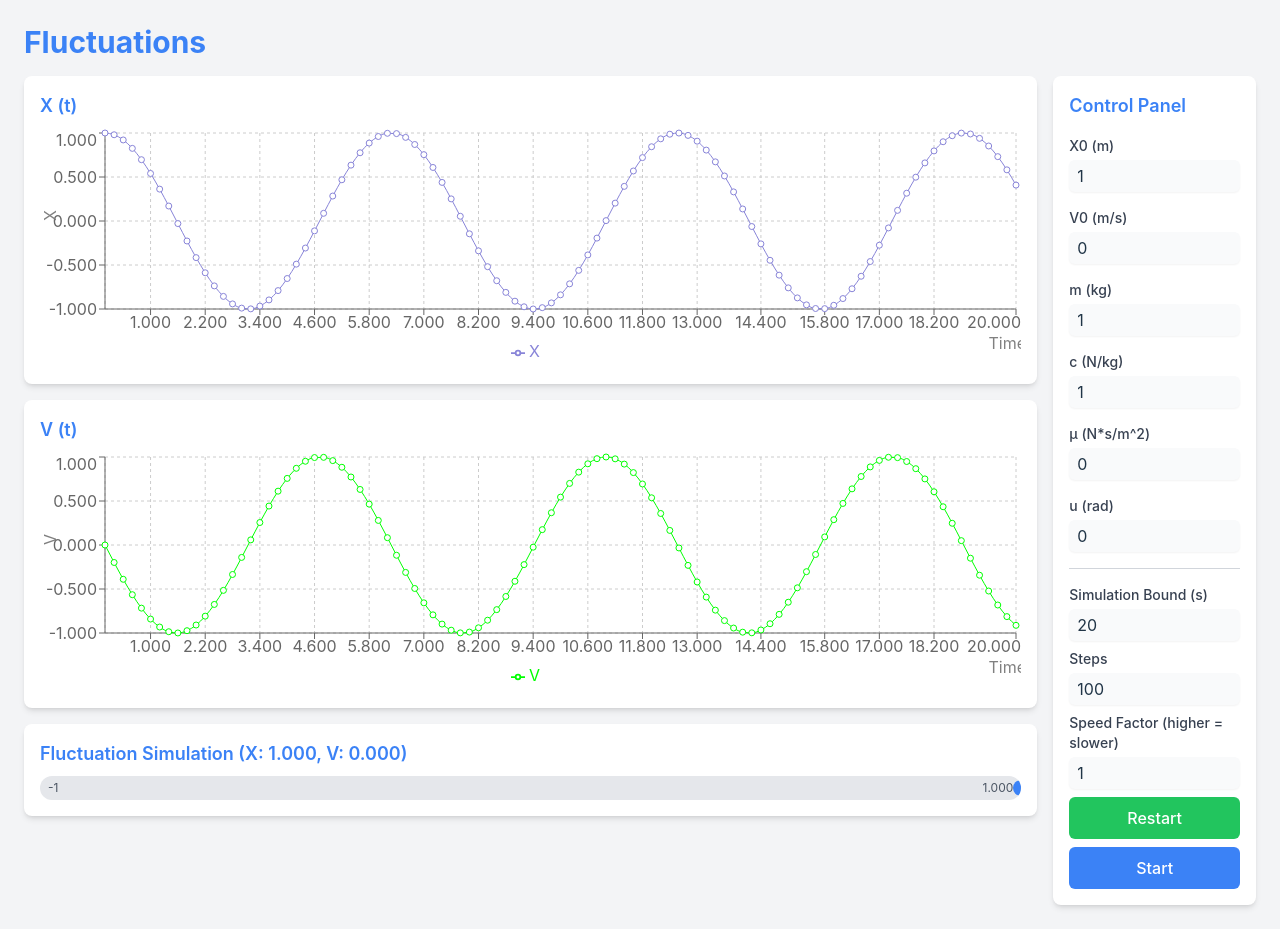
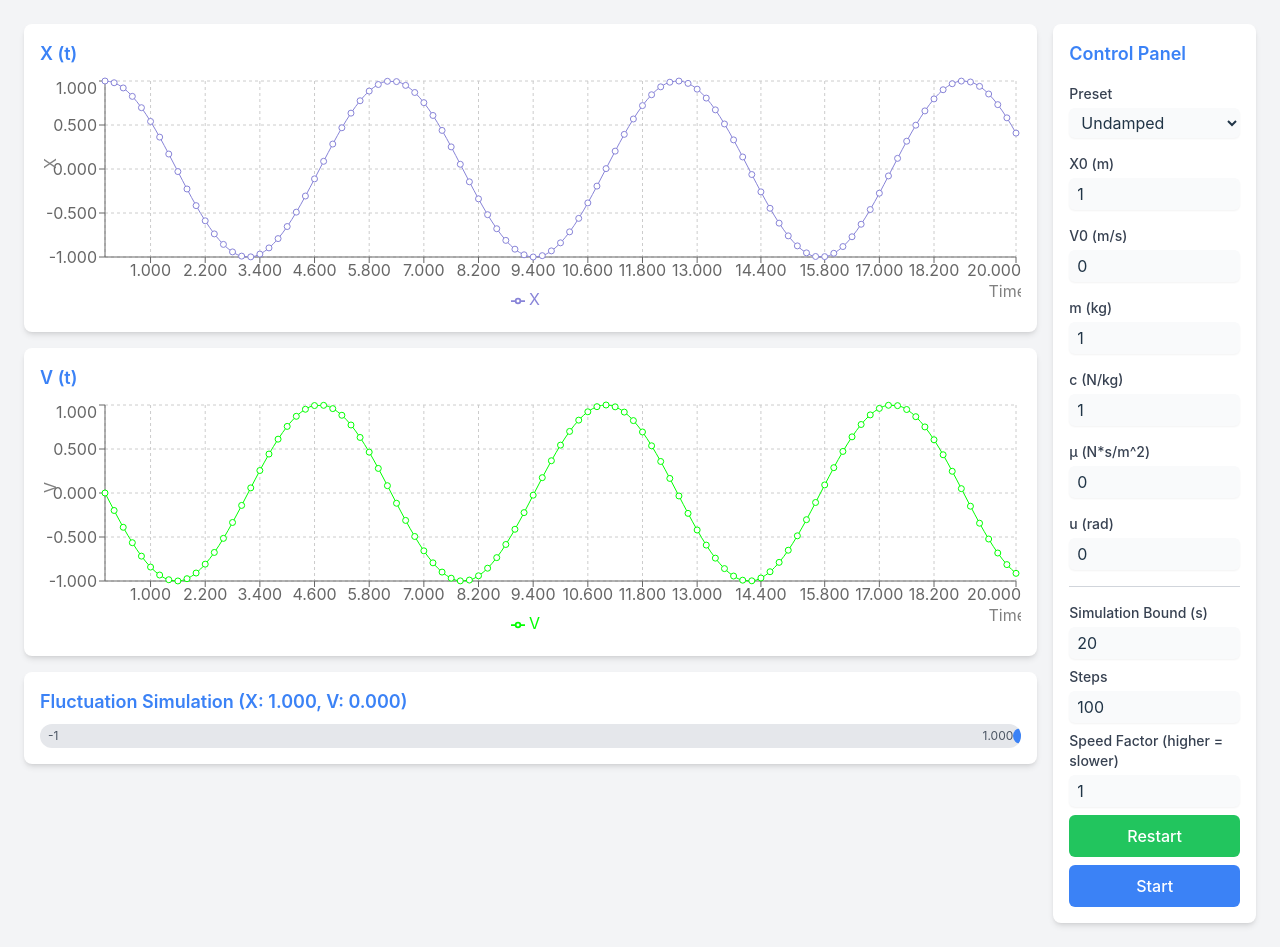
Before and after one commit to leew1e/fluctuations, a React (Vite) app: page / in a window 1280 px wide. Built offline with nearby package versions, Linux system fonts and the light colour scheme.

Commit message:
Add presets for oscillation types

```diff
--- a/src/components/ControlPanel.jsx
+++ b/src/components/ControlPanel.jsx
@@ -1,4 +1,4 @@
-import React from "react";
+import { PRESETS } from '../constants/presets';
 
 const ControlPanel = ({
   simulationParams,
@@ -6,6 +6,7 @@ const ControlPanel = ({
   onParamChange,
   onSimulation,
   onRestart,
+  onPresetChange,
 }) => {
   const { x0, v0, m, c, u, mu, simulationBound, smoothMultiplier, speedFactor } =
     simulationParams;
@@ -18,6 +19,27 @@ const ControlPanel = ({
         </h2>
         <div className="space-y-4 flex flex-col h-[calc(100%-4rem)]">
           <div className="flex-grow space-y-4">
+            <div>
+              <label className="block text-sm font-medium text-gray-700">
+                Preset
+              </label>
+              <select
+                value={Object.entries(PRESETS).find(([_, preset]) =>
+                  Object.entries(preset.params).every(([key, value]) =>
+                    simulationParams[key] === value
+                  )
+                )?.[0] || ""}
+                onChange={(e) => onPresetChange(e.target.value)}
+                className="mt-1 block w-full rounded-md border-gray-300 shadow-sm focus:border-blue-300 focus:ring focus:ring-blue-200 focus:ring-opacity-50 py-1 px-2 bg-gray-50"
+              >
+                <option value="">Custom</option>
+                {Object.entries(PRESETS).map(([key, preset]) => (
+                  <option key={key} value={key}>
+                    {preset.name}
+                  </option>
+                ))}
+              </select>
+            </div>
             {[
               { label: "X0 (m)", value: x0, key: "x0" },
               { label: "V0 (m/s)", value: v0, key: "v0" },
--- a/src/components/FluctuatingProcesses.jsx
+++ b/src/components/FluctuatingProcesses.jsx
@@ -13,11 +13,11 @@ const FluctuatingProcesses = () => {
     handleSimulation,
     handleRestartSimulation,
     handleParamChange,
+    handlePresetChange,
   } = useSimulation();
 
   return (
     <div className="min-h-screen bg-gray-100 p-2 sm:p-4 md:p-6 w-full">
-      <h1 className="text-3xl font-bold mb-4 text-blue-500">Fluctuations</h1>
       <div className="flex flex-row gap-4">
         <div className="w-5/6 space-y-4">
           <div className="flex flex-col gap-4">
@@ -36,6 +36,7 @@ const FluctuatingProcesses = () => {
           onParamChange={handleParamChange}
           onSimulation={handleSimulation}
           onRestart={handleRestartSimulation}
+          onPresetChange={handlePresetChange}
         />
       </div>
     </div>
--- /dev/null
+++ b/src/constants/presets.js
@@ -0,0 +1,90 @@
+export const PRESETS = {
+  undamped: {
+    name: "Undamped",
+    params: {
+      x0: 1,
+      v0: 0,
+      m: 1,
+      c: 1,
+      mu: 0,
+      u: 0,
+    },
+  },
+  weakDamping: {
+    name: "Weak damping",
+    params: {
+      x0: 1,
+      v0: 0,
+      m: 1,
+      c: 1,
+      mu: 0.1,
+      u: 0,
+    },
+  },
+  strongDamping: {
+    name: "Strong damping",
+    params: {
+      x0: 1,
+      v0: 0,
+      m: 1,
+      c: 1,
+      mu: 4,
+      u: 0,
+    },
+  },
+  criticalDamping: {
+    name: "Critical damping",
+    params: {
+      x0: 1,
+      v0: 0,
+      m: 1,
+      c: 1,
+      mu: 2,
+      u: 0,
+    },
+  },
+  highFrequency: {
+    name: "High frequency",
+    params: {
+      x0: 1,
+      v0: 0,
+      m: 1,
+      c: 10,
+      mu: 0.5,
+      u: 0,
+    },
+  },
+  lowFrequency: {
+    name: "Low frequency",
+    params: {
+      x0: 1,
+      v0: 0,
+      m: 10,
+      c: 1,
+      mu: 0.5,
+      u: 0,
+    },
+  },
+  highInitialVelocity: {
+    name: "High initial velocity",
+    params: {
+      x0: 0,
+      v0: 5,
+      m: 1,
+      c: 1,
+      mu: 0.1,
+      u: 0,
+    },
+  },
+  shiftedInitialPhase: {
+    name: "Shifted initial phase",
+    params: {
+      x0: 1,
+      v0: 0,
+      m: 1,
+      c: 1,
+      mu: 0.1,
+      u: Math.PI / 2,
+    },
+  },
+};
--- a/src/hooks/useSimulation.js
+++ b/src/hooks/useSimulation.js
@@ -1,4 +1,5 @@
 import { useState, useEffect, useMemo } from "react";
+import { PRESETS } from '../constants/presets';
 
 const FLUCTUATIONS_TYPE = {
   UNDAMPED: 'undamped',
@@ -7,8 +8,7 @@ const FLUCTUATIONS_TYPE = {
   CRITICALLY_DAMPED: 'critically_damped'
 };
 
-const useSimulation = () => {
-  const [simulationParams, setSimulationParams] = useState({
+const INITIAL_PARAMS = {
   x0: 1,
   v0: 0,
   m: 1,
@@ -18,7 +18,10 @@ const useSimulation = () => {
   simulationBound: 20,
   smoothMultiplier: 100,
   speedFactor: 1,
-  });
+};
+
+const useSimulation = () => {
+  const [simulationParams, setSimulationParams] = useState(INITIAL_PARAMS);
 
   const [data, setData] = useState([]);
   const [isSimulating, setIsSimulating] = useState(false);
@@ -95,10 +98,20 @@ const useSimulation = () => {
   const handleRestartSimulation = () => {
     setIsSimulating(false);
     setCurrentIndex(0);
+    setSimulationParams(INITIAL_PARAMS);
   };
 
   const handleParamChange = (key, value) => {
     setSimulationParams((prev) => ({ ...prev, [key]: value }));
+  };
+
+  const handlePresetChange = (presetKey) => {
+    if (presetKey && PRESETS[presetKey]) {
+      setSimulationParams((prev) => ({
+        ...prev,
+        ...PRESETS[presetKey].params,
+      }));
+    }
   };
 
   return {
@@ -109,6 +122,7 @@ const useSimulation = () => {
     handleSimulation,
     handleRestartSimulation,
     handleParamChange,
+    handlePresetChange,
   };
 };
 
```
Lines whose indentation alone changed are shown as unchanged.
